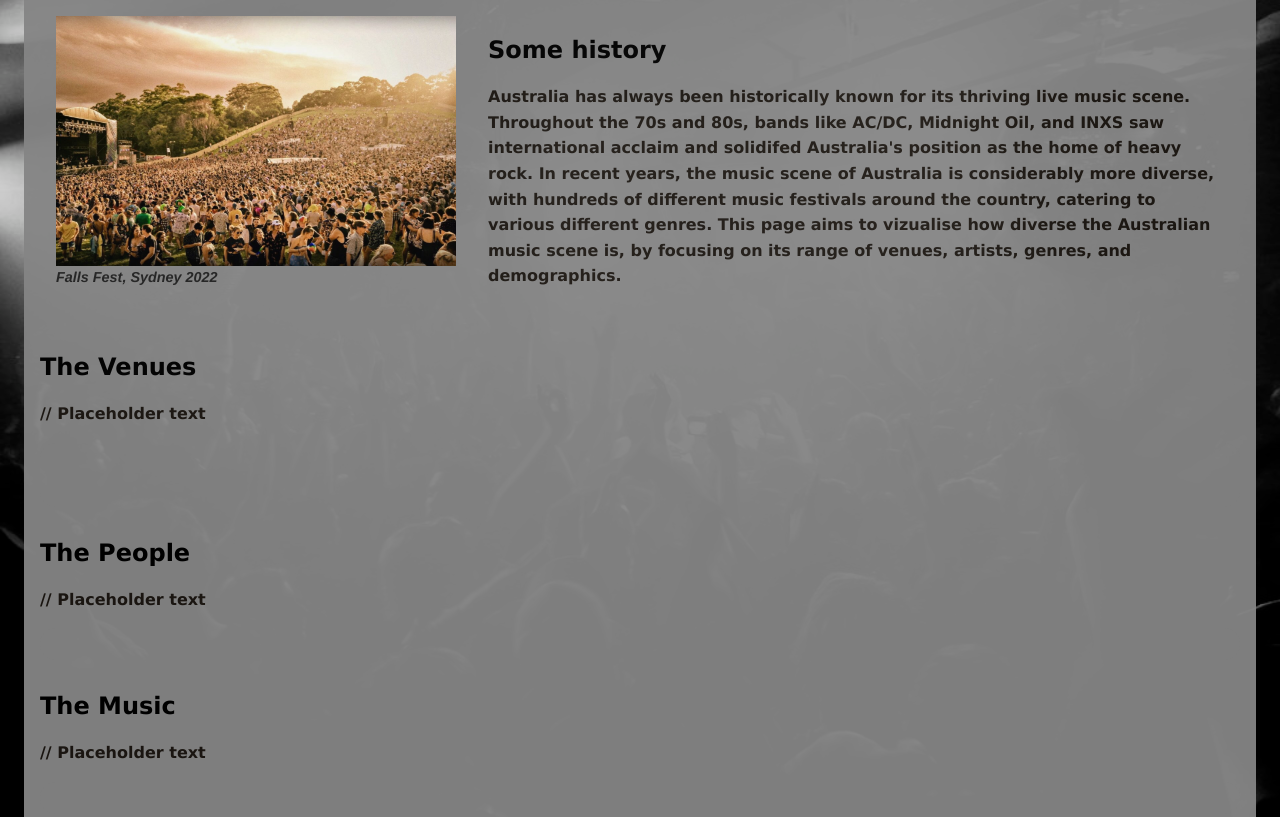
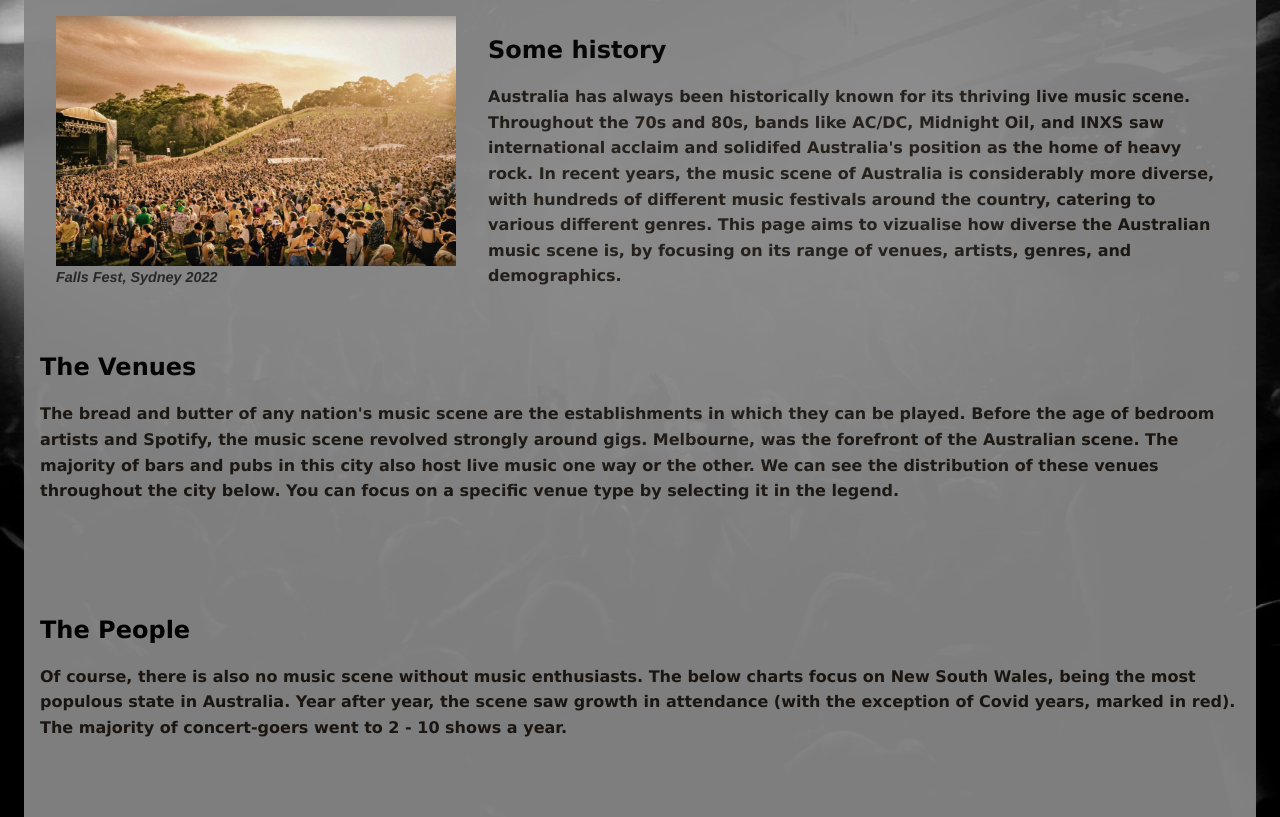
Before and after one commit to AZaki02/FIT3179-A2, a plain HTML site: page index.html in a window 1280 px wide. Shown: the part 106-923 px from the top of the page. Drawn offline with Linux system fonts and the light colour scheme; a script that the page names is missing; a web font is replaced by a local one.

Commit message:
Update index.html

```diff
--- a/index.html
+++ b/index.html
@@ -50,7 +50,12 @@
 
         <div>
             <h2>The Venues</h2>
-            <p> // Placeholder text</p>
+            <p>The bread and butter of any nation's music scene are the establishments in which they can be played.
+                Before the age of bedroom artists and Spotify, the music scene revolved strongly around gigs.
+                Melbourne, was the forefront of the Australian scene. The majority of bars and pubs in this city also
+                host live music one way or the other. We can see the distribution of these venues throughout the city below.
+                You can focus on a specific venue type by selecting it in the legend.
+            </p>
             <table class="vizdiv">
                 <tr style="text-align: center;">
                     <td style="width: 30%;" id="choropleth1"></td>
@@ -65,7 +70,11 @@
         <div>
             <div>
                 <h2>The People</h2>
-                <p> // Placeholder text</p>
+                <p>Of course, there is also no music scene without music enthusiasts.
+                The below charts focus on New South Wales, being the most populous state in Australia.
+                Year after year, the scene saw growth in attendance (with the exception of Covid years, marked in red).
+                The majority of concert-goers went to 2 - 10 shows a year.
+                </p>
             </div>
             <table class="vizdiv">
                 <tr>
@@ -76,7 +85,11 @@
         </div>
         <div class="row">
             <h2>The Music</h2>
-            <p> // Placeholder text</p>
+            <p>In the last two decade, the scene has remained fairly consistent.
+            The hottest hits in Australia have primarily been pop music, with a fairly even distribution for other genres such as
+                rock, r&b, and house music. You can focus on a specfici genre by clicking on the legend,
+                or on each individual year's top 10 using the slider under the Donut chart.
+            </p>
 
             <table class="vizdiv">
                 <tr>
@@ -84,8 +97,6 @@
                     <td style="width: 35%;" id="piechart"></td>
                 </tr>
             </table>
-            <p> // Placeholder text</p>
-
         </div>
         <div style="text-align: left;">
             <h3>Sources</h3>
@@ -111,4 +122,5 @@
 </body>
 
 
+
 </html>
```
